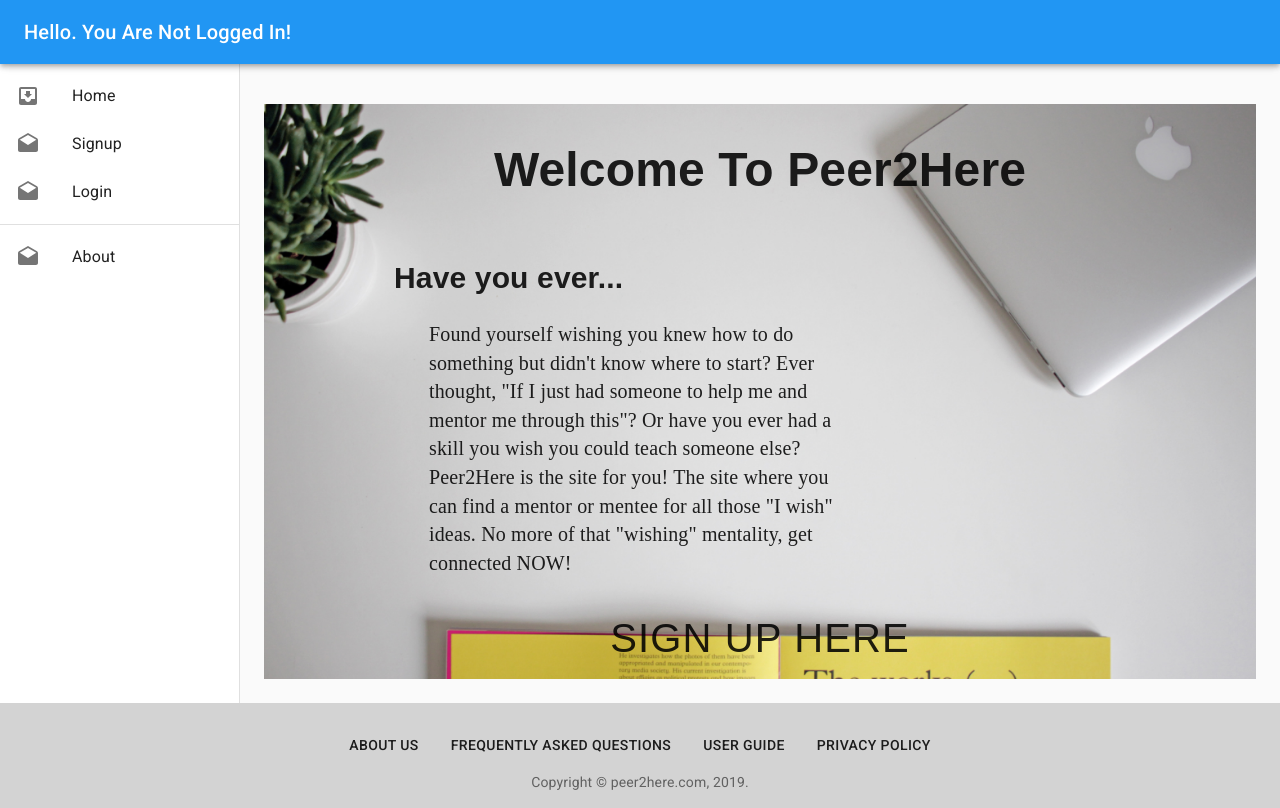
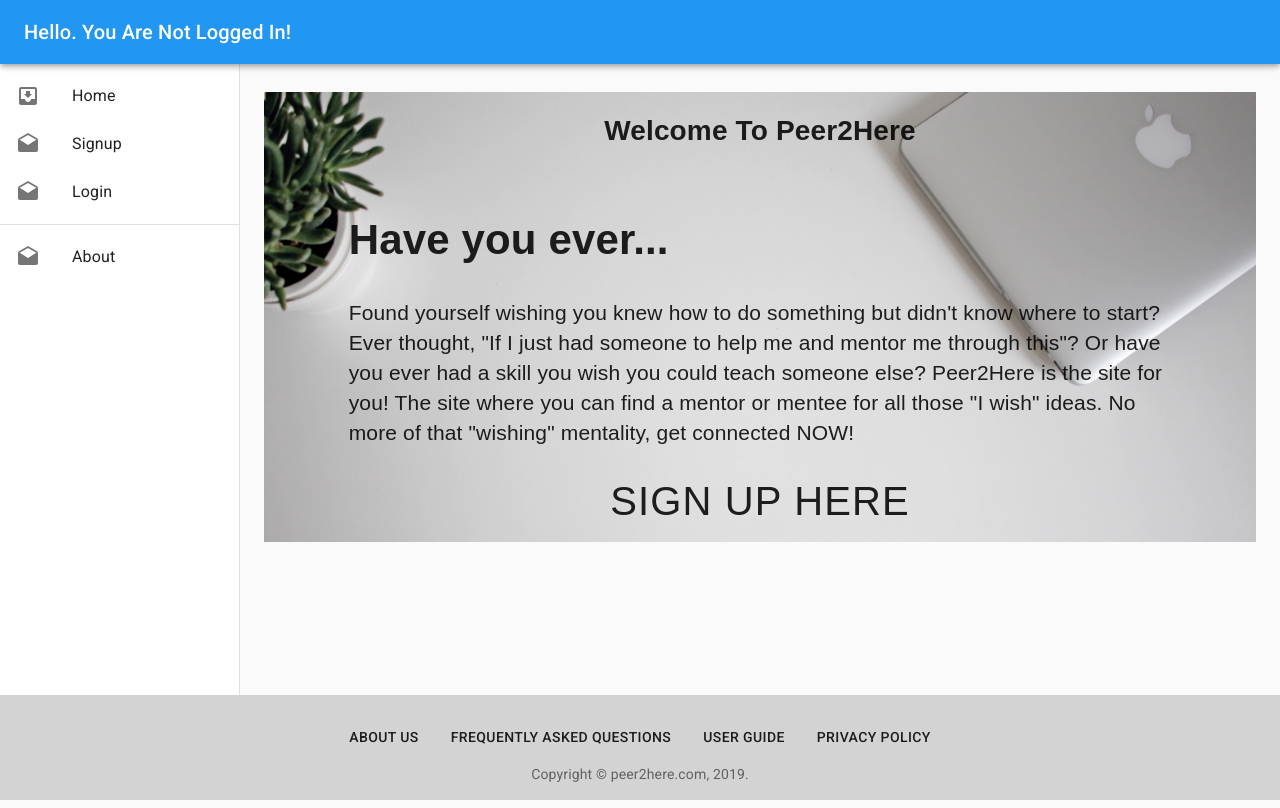
Before and after one commit to beb-at-ga/project3, a React (Create React App) app in the folder client/: page / in a window 1280 px wide. Built offline with nearby package versions, Linux system fonts and the light colour scheme.

Commit message:
styleing on un-authed homepage and privacy policy

```diff
--- a/client/src/App.css
+++ b/client/src/App.css
@@ -77,11 +77,12 @@
 }
 
 .unauth-home {
+  font-size: 1.5em;
   font-family: fantasy;
 }
 
 .welcomeHeader {
-  font-size: 48px;
+  font-size: 2em;
   font-family: fantasy;
 }
 
--- a/client/src/components/pages/AboutText.jsx
+++ b/client/src/components/pages/AboutText.jsx
@@ -1,10 +1,13 @@
 import React from 'react';
+import Grid from '@material-ui/core/Grid';
 
 const AboutText = () => {
   return (
-    <h1>
-      Hello... I'm a kickass about us page.
-    </h1>
+    <Grid container justify="center" alignItems="stretch">
+      <img src='https://img.devrant.com/devrant/rant/r_1532092_6UbeA.jpg'/>
+    </Grid>
+
+
   )
 }
 
--- a/client/src/components/pages/PrivacyPolicy.jsx
+++ b/client/src/components/pages/PrivacyPolicy.jsx
@@ -79,11 +79,18 @@ const PrivacyPolicy = () => {
         Privacy Policy
       </Button>
       <Dialog fullScreen open={open} onClose={handleClose} TransitionComponent={Transition}>
+      <AppBar className={classes.appBar}>
+          <Toolbar>
+            <Typography variant="h6" className={classes.title}>
+              Please scroll to bottom to accept. (heheheh...)
+            </Typography>
+          </Toolbar>
+        </AppBar>
+        <Container>
+          {legalIpsum}
+        </Container>
         <AppBar className={classes.appBar}>
           <Toolbar>
-            {/* <IconButton edge="start" color="inherit" onClick={handleClose} aria-label="close">
-              <CloseIcon />
-            </IconButton> */}
             <Typography variant="h6" className={classes.title}>
               Privacy Policy
             </Typography>
@@ -92,9 +99,6 @@ const PrivacyPolicy = () => {
             </Button>
           </Toolbar>
         </AppBar>
-        <Container>
-          {legalIpsum}
-        </Container>
       </Dialog>
     </div>
   );
--- a/client/src/components/pages/TagSearch.jsx
+++ b/client/src/components/pages/TagSearch.jsx
@@ -102,8 +102,6 @@ class TagSearch extends React.Component {
     }))
 
     if (this.state.mentees.length > 0 || this.state.mentors.length > 0) {
-
-      console.log(`this.mentors: ${this.mentors} and this.mentees: ${this.mentees}`)
       return (
         <div>
           <Grid container justify="center" alignItems="center">
@@ -136,8 +134,6 @@ class TagSearch extends React.Component {
         </div>
       )
     } else {
-      console.log(`this.mentors: ${this.mentors} and this.mentees: ${this.mentees}`)
-
       return (
         <div>
           <Grid container justify="center" alignItems="center">
--- a/client/src/components/pages/UnauthenticatedHome.jsx
+++ b/client/src/components/pages/UnauthenticatedHome.jsx
@@ -5,8 +5,13 @@ import "../../App.css";
 import { Grid } from '@material-ui/core';
 import Button from '@material-ui/core/Button';
 import { makeStyles } from '@material-ui/core/styles';
+import Paper from '@material-ui/core/Paper';
 
 const useStyles = makeStyles(theme => ({
+
+  root: {
+    flexGrow: 1,
+  },
   button: {
     fontSize: 40,
     fontFamily: 'fantasy',
@@ -26,22 +31,30 @@ const UnauthenticatedHome = (props) => {
     return <Redirect to='/signup' />
   } else {
     return (
-        <div className="unauth-home">
+      <div className={classes.root}>
+        <Grid container spacing={3}>
+
+          {/* <Grid xs={12} container justify="center" alignItems="stretch"> */}
+          {/* <div className="unauth-home"> */}
             <Grid container justify="center" alignItems="stretch">
               <h1 className="welcomeHeader">Welcome To Peer2Here</h1>
             </Grid>
-          <div className="homeInfo">
-            <h1 className="infoHeading">Have you ever...</h1>
-            <p className="info">
+            <Grid item xs>
+            </Grid>
+            <Grid item xs={10} className='unauth-home'>
+              <h1>Have you ever...</h1>
               Found yourself wishing you knew how to do something but didn't know where to start?
               Ever thought, "If I just had someone to help me and mentor me through this"?
               Or have you ever had a skill you wish you could teach someone else?
               Peer2Here is the site for you! The site where you can find a mentor or mentee for all those
               "I wish" ideas. No more of that "wishing" mentality, get connected NOW!
-            </p>
-          </div>
+            </Grid>
+            <Grid item xs>
+            </Grid>
             <Grid container justify="center" alignItems="flex-start">
               <Button className={classes.button} onClick={handleOnClick}>SIGN UP HERE</Button>
+            </Grid>
+          {/* </div> */}
         </Grid>
       </div>
     )
```
Also changed, not shown: 1 other file (tests, documents, lock files or other folders). Lines whose indentation alone changed are shown as unchanged.
